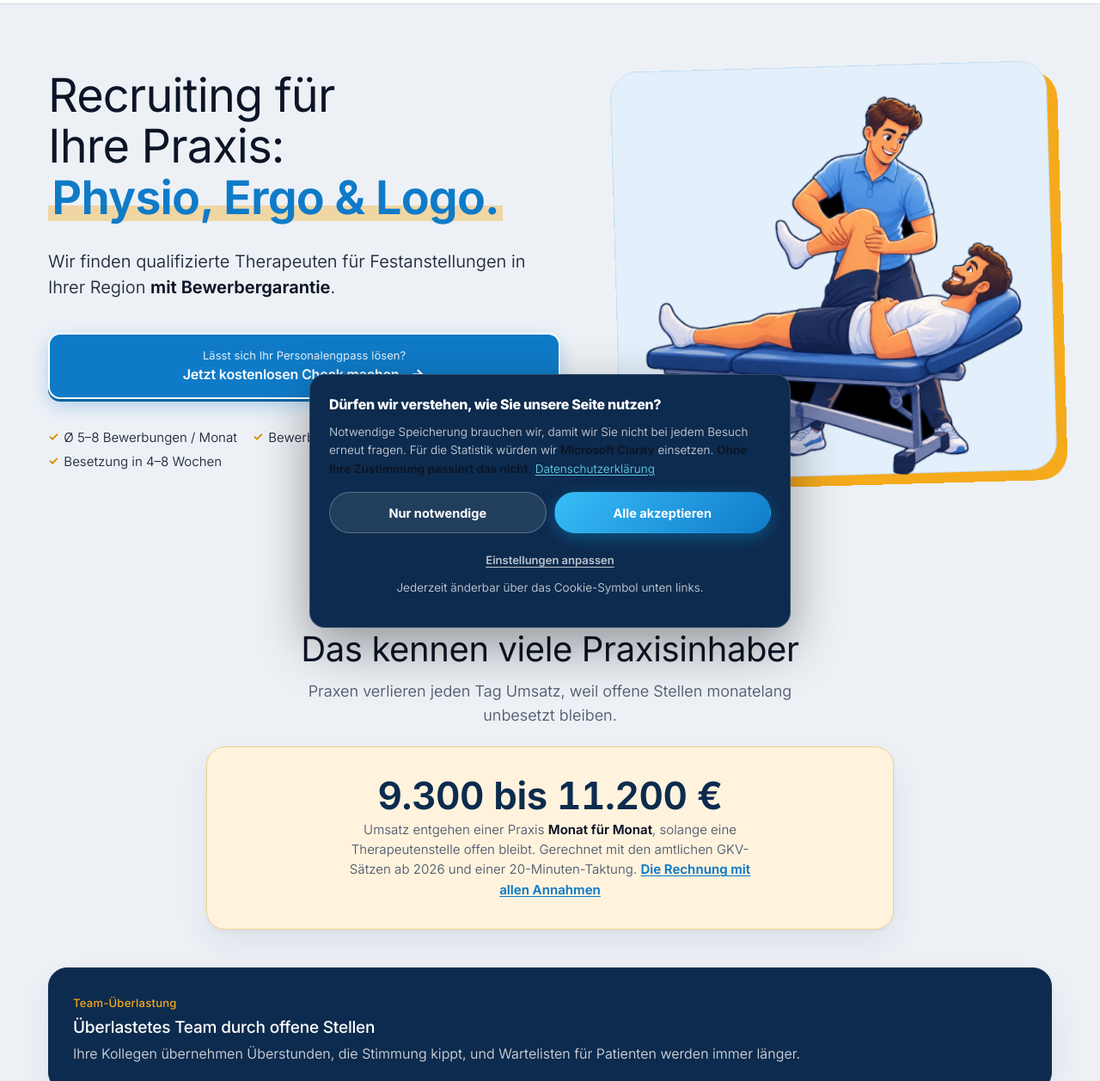
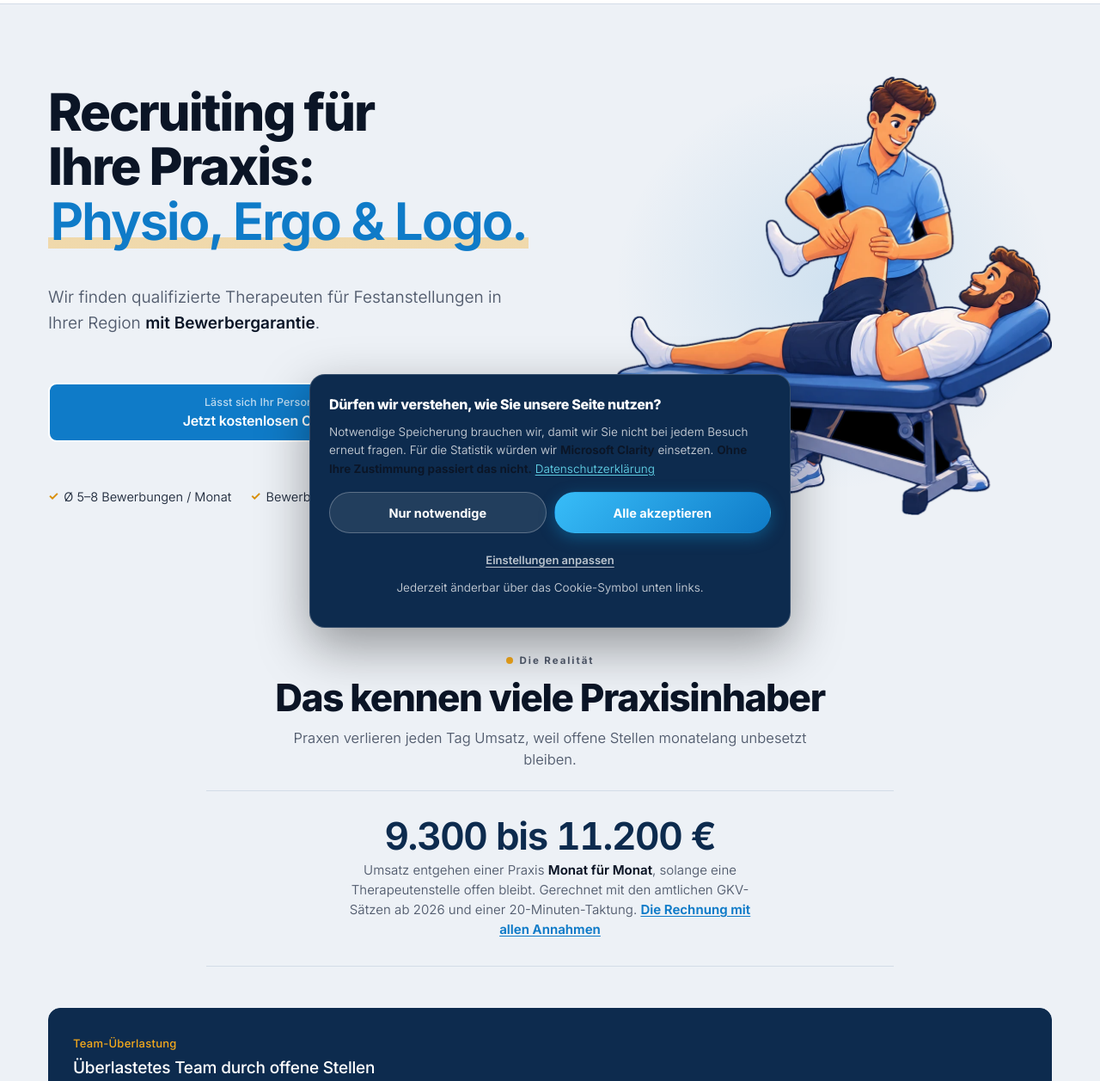
Before and after one commit to tinomarc2002-a11y/thera-recruiting-website, a plain HTML site: page index.html in a window 1280 px wide. Shown: the part 56-1313 px from the top of the page at 86% size. Drawn offline with Linux system fonts and the light colour scheme; a script that the page names is missing.

Commit message:
Startseite hochwertiger gestalten
Neue letzte Stilebene premium.css auf Startseite und Stadtseiten.
Sie nimmt Dekoration zurueck und gibt Typografie und Weissraum mehr
Gewicht:

- Hero-Ueberschrift 32 auf 60 Pixel gestaffelt, enger gesetzt
- Hero-Bild ohne Rahmenkarte und ohne goldenen Versatzblock, dafuer
  ein weicher Farbschimmer dahinter
- Vertrauenszeile als eine Reihe statt drei Kaestchen
- Knoepfe ohne Schlagschatten, Verlauf und Glimmen
- Die Umsatzrechnung steht zwischen zwei Haarlinien statt im Sandkasten
- Karten flach mit Haarlinie, kein Schatten, kein Anheben beim Hovern
- Mehr Luft zwischen den Abschnitten, feinerer Textmarker

Rueckgaengig durch Entfernen der einen Zeile premium.css im HTML.

Co-Authored-By: Claude Opus 5 <noreply@anthropic.com>

```diff
--- a/index.html
+++ b/index.html
@@ -238,6 +238,7 @@
   <link rel="stylesheet" href="home.css" />
 
   <link rel="stylesheet" href="/design.css" />
+  <link rel="stylesheet" href="/premium.css" />
 </head>
 <body class="tr tr-home">
 <div class="page-wrap">
--- /dev/null
+++ b/premium.css
@@ -0,0 +1,141 @@
+/* ============================================================
+   premium.css — letzte Stilebene der Startseite
+   ------------------------------------------------------------
+   Nimmt Dekoration zurueck und gibt Typografie und Weissraum
+   mehr Gewicht. Laedt nach design.css, laesst sich durch
+   Entfernen der einen Zeile im HTML komplett zuruecknehmen.
+   ============================================================ */
+
+/* ---------- 1. Hero: groessere, ruhigere Typografie ---------- */
+body.tr-home .hero-hl {
+  font-size: clamp(32px, 8.4vw, 38px) !important;
+  font-weight: 800 !important;
+  letter-spacing: -.035em !important;
+  line-height: 1.06 !important;
+  text-wrap: balance;
+}
+body.tr-home .hero-sub {
+  font-size: 17.5px !important;
+  line-height: 1.6 !important;
+  color: var(--d-grey) !important;
+  max-width: 34rem;
+}
+body.tr-home .hero-sub strong { color: var(--d-ink) !important; font-weight: 600; }
+
+/* ---------- 2. Hero-Bild ohne Kasten und Goldversatz ---------- */
+body.tr-home .hero-visual-m {
+  background: none !important;
+  border: 0 !important;
+  box-shadow: none !important;
+  padding: 0 !important;
+  overflow: visible !important;
+  position: relative;
+  transform: none !important;
+}
+body.tr-home .hero-visual-m::before {
+  content: '';
+  position: absolute;
+  inset: -4% -10% -8% -10%;
+  background: radial-gradient(58% 58% at 50% 46%, rgba(15, 123, 200, .13), rgba(15, 123, 200, 0) 72%);
+  z-index: 0;
+}
+body.tr-home .hero-visual-m img {
+  position: relative;
+  z-index: 1;
+  transform: none !important;
+}
+
+/* ---------- 3. Vertrauenszeile als eine Linie ---------- */
+body.tr-home .hero-trust {
+  gap: 0 !important;
+  align-items: center;
+  margin-top: 26px !important;
+}
+body.tr-home .hero-trust { gap: 8px 22px !important; flex-wrap: wrap; }
+body.tr-home .ht-chip { font-size: 14.5px !important; padding: 0; border: 0; white-space: nowrap; }
+
+/* ---------- 4. Knoepfe: flach statt glaenzend ---------- */
+body.tr-home .btn,
+body.tr-home .btn-p,
+body.tr-home .nav-cta,
+body.tr-home .nav-cta-d {
+  box-shadow: none !important;
+  animation: none !important;
+  border-radius: 10px !important;
+  background-image: none !important;
+}
+body.tr-home .btn-p:hover,
+body.tr-home .btn:hover { transform: none !important; }
+body.tr-home .btn-zwei { line-height: 1.3; padding-top: 13px !important; padding-bottom: 13px !important; }
+body.tr-home .btn-frage { font-size: 12.5px !important; opacity: .72; font-weight: 500 !important; letter-spacing: .01em; }
+body.tr-home .btn-tun { font-size: 16px !important; font-weight: 600 !important; }
+
+/* ---------- 5. Abschnittsrhythmus ---------- */
+body.tr-home .tag {
+  font-size: 11.5px !important;
+  letter-spacing: .17em !important;
+  font-weight: 700 !important;
+  color: var(--d-grey) !important;
+}
+body.tr-home .tag::before {
+  content: '';
+  width: 18px; height: 1px; background: var(--d-gold);
+  display: inline-block; vertical-align: middle;
+}
+body.tr-home .sh .title {
+  font-weight: 800 !important;
+  letter-spacing: -.032em !important;
+  line-height: 1.1 !important;
+}
+body.tr-home .sh .sub { font-size: 16.5px !important; color: var(--d-grey) !important; }
+
+/* ---------- 6. Flaechen beruhigen ---------- */
+body.tr-home .prob-item,
+body.tr-home .saeul-card,
+body.tr-home .wie-schritt,
+body.tr-home .usp-card,
+body.tr-home .proc-step,
+body.tr-home .gcard {
+  box-shadow: none !important;
+  border: 1px solid var(--d-frame) !important;
+  border-radius: 14px !important;
+  background: var(--d-card) !important;
+}
+body.tr-home .prob-item:hover,
+body.tr-home .saeul-card:hover,
+body.tr-home .wie-schritt:hover { border-color: #c8d3e0 !important; transform: none !important; }
+
+/* Die Umsatzrechnung steht als Aussage, nicht als Kasten */
+body.tr-home .preis-hinweis {
+  background: none !important;
+  border: 0 !important;
+  border-top: 1px solid var(--d-frame) !important;
+  border-bottom: 1px solid var(--d-frame) !important;
+  border-radius: 0 !important;
+  box-shadow: none !important;
+  padding: 30px 0 !important;
+}
+body.tr-home .preis-zahl { letter-spacing: -.03em !important; }
+
+/* ---------- 7. Breiter Desktop ---------- */
+@media (min-width: 900px) {
+  body.tr-home .hero-hl { font-size: 46px !important; }
+  body.tr-home .sec { padding: 88px 0 !important; }
+  body.tr-home .sh { margin-bottom: 48px !important; }
+}
+@media (min-width: 1100px) {
+  body.tr-home .hero { padding: 84px 0 72px !important; }
+  body.tr-home .hero-hl { font-size: 60px !important; }
+  body.tr-home .hero-sub { font-size: 19px !important; margin-bottom: 34px !important; }
+  body.tr-home .sh .title { font-size: 44px !important; }
+  body.tr-home .sec { padding: 104px 0 !important; }
+}
+
+/* ---------- 8. Textmarker feiner, Hero kompakter ---------- */
+body.tr-home .hero-hl .gt {
+  background: linear-gradient(transparent 76%, rgba(245, 170, 28, .34) 76%, rgba(245, 170, 28, .34) 94%, transparent 94%) !important;
+  padding: 0 .04em;
+}
+@media (min-width: 1100px) {
+  body.tr-home .hero { padding: 84px 0 56px !important; }
+}
```
Also changed, not shown: physiotherapeuten-finden-chemnitz.html (+1 -0 lines), physiotherapeuten-finden-dresden.html (+1 -0 lines), physiotherapeuten-finden-goerlitz.html (+1 -0 lines), physiotherapeuten-finden-leipzig.html (+1 -0 lines), physiotherapeuten-finden-plauen.html (+1 -0 lines), physiotherapeuten-finden-zwickau.html (+1 -0 lines).
